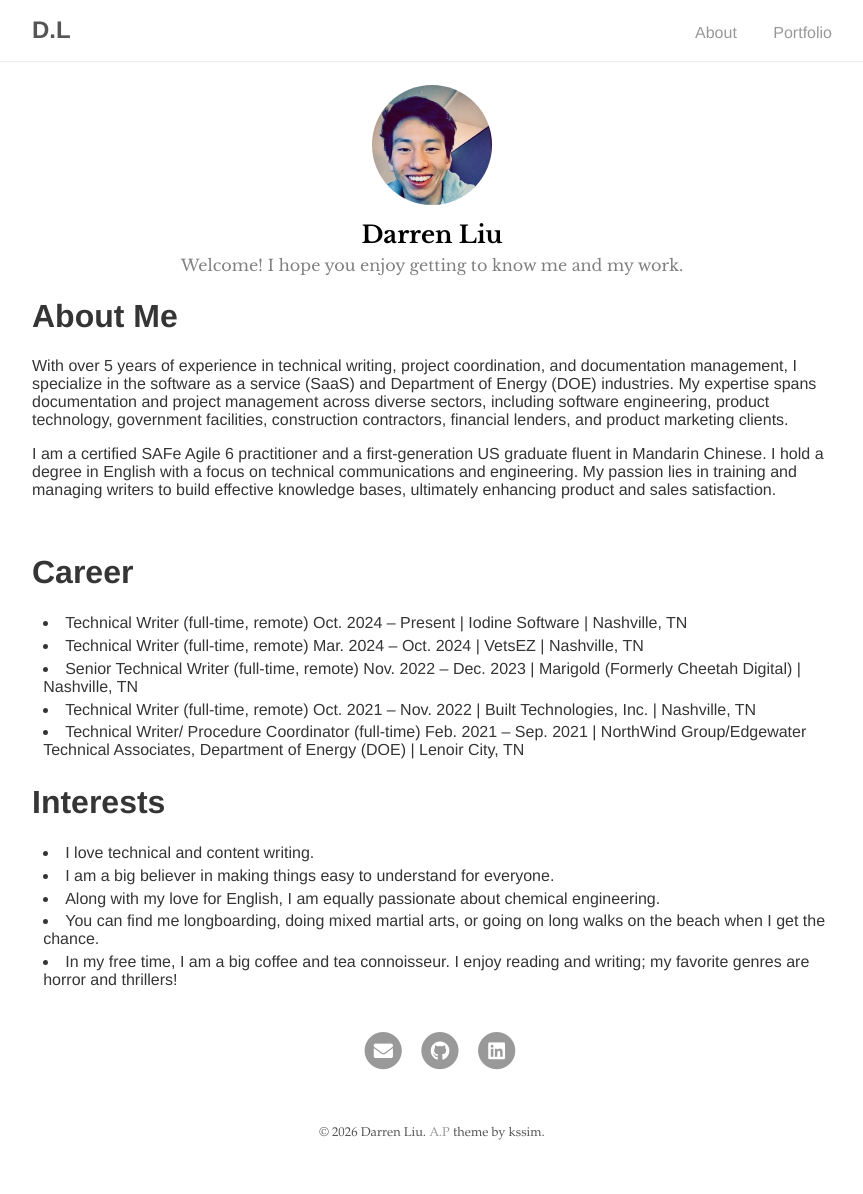
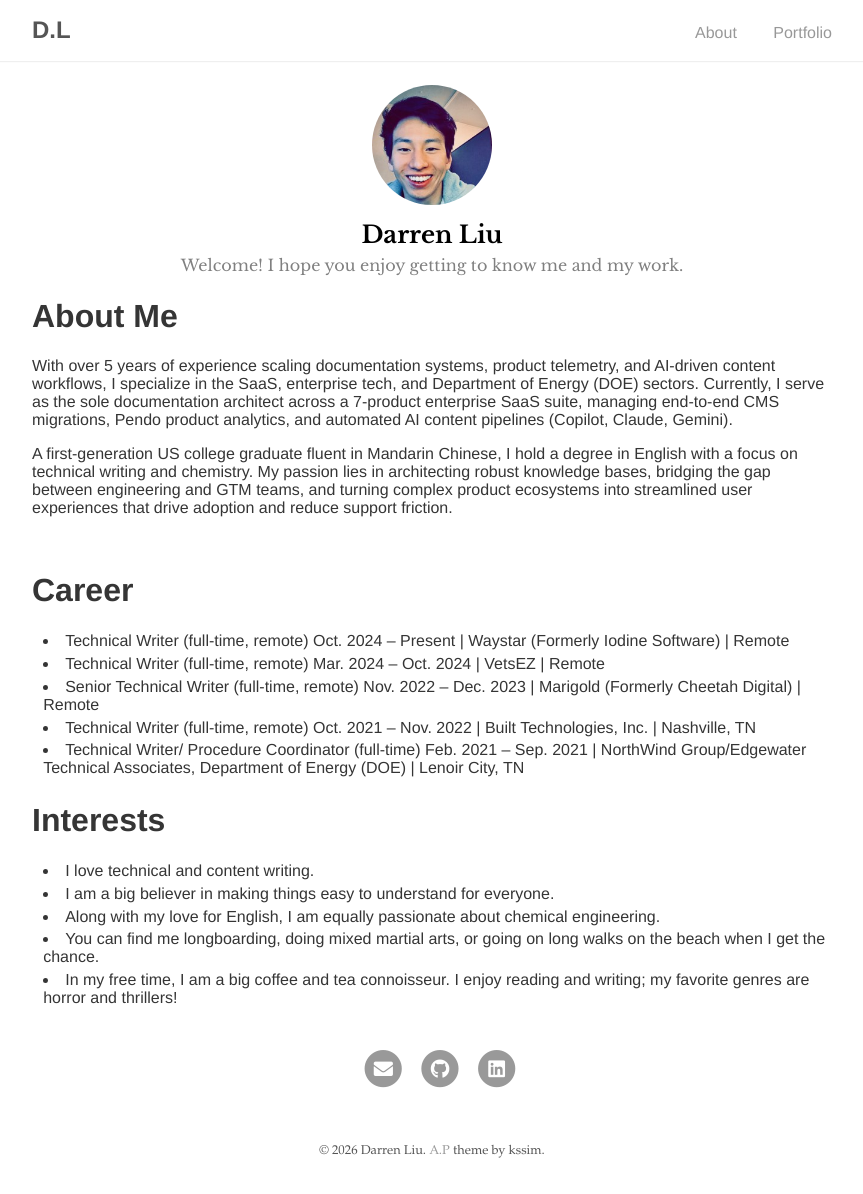
Before and after one commit to moekewlkatz/coffeeandteatime, a Jekyll site: the page built from index.md, in a window 1280 px wide. Shown: the whole page, without its empty margins (208-1071 px from the left). Built offline with Jekyll 4.4.1, drawn with Linux system fonts in a browser that asks for light colours; our own code applies the rules of GitHub Pages for plain Markdown files.

Commit message:
Update index.md (#16)

```diff
--- a/index.md
+++ b/index.md
@@ -3,16 +3,16 @@ layout: about
 ---
 
 # About Me
-With over 5 years of experience in technical writing, project coordination, and documentation management, I specialize in the software as a service (SaaS) and Department of Energy (DOE) industries. My expertise spans documentation and project management across diverse sectors, including software engineering, product technology, government facilities, construction contractors, financial lenders, and product marketing clients.
+With over 5 years of experience scaling documentation systems, product telemetry, and AI-driven content workflows, I specialize in the SaaS, enterprise tech, and Department of Energy (DOE) sectors. Currently, I serve as the sole documentation architect across a 7-product enterprise SaaS suite, managing end-to-end CMS migrations, Pendo product analytics, and automated AI content pipelines (Copilot, Claude, Gemini).
 
-I am a certified SAFe Agile 6 practitioner and a first-generation US graduate fluent in Mandarin Chinese. I hold a degree in English with a focus on technical communications and engineering. My passion lies in training and managing writers to build effective knowledge bases, ultimately enhancing product and sales satisfaction.
+A first-generation US college graduate fluent in Mandarin Chinese, I hold a degree in English with a focus on technical writing and chemistry. My passion lies in architecting robust knowledge bases, bridging the gap between engineering and GTM teams, and turning complex product ecosystems into streamlined user experiences that drive adoption and reduce support friction.
 
 <br/>
 
 # Career
-<li>Technical Writer (full-time, remote) Oct. 2024 – Present | Iodine Software | Nashville, TN</li>
-<li>Technical Writer (full-time, remote) Mar. 2024 – Oct. 2024 | VetsEZ | Nashville, TN</li>
-<li>Senior Technical Writer (full-time, remote) Nov. 2022 – Dec. 2023 | Marigold (Formerly Cheetah Digital) | Nashville, TN</li>
+<li>Technical Writer (full-time, remote) Oct. 2024 – Present | Waystar (Formerly Iodine Software) | Remote</li>
+<li>Technical Writer (full-time, remote) Mar. 2024 – Oct. 2024 | VetsEZ | Remote</li>
+<li>Senior Technical Writer (full-time, remote) Nov. 2022 – Dec. 2023 | Marigold (Formerly Cheetah Digital) | Remote</li>
 <li>Technical Writer (full-time, remote) Oct. 2021 – Nov. 2022 | Built Technologies, Inc. | Nashville, TN</li>
 <li>Technical Writer/ Procedure Coordinator (full-time)	Feb. 2021 – Sep. 2021 | NorthWind Group/Edgewater Technical Associates, Department of
     Energy (DOE) | Lenoir City, TN</li>
```
